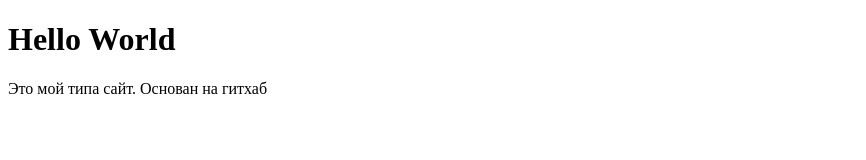
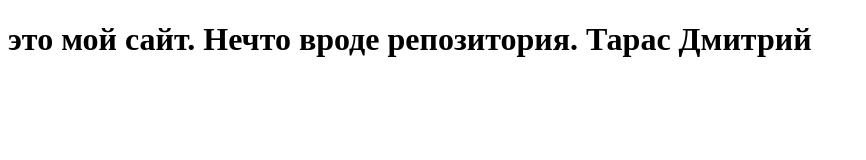
Before and after one commit to wellbiz/wellbiz.github.io, a plain HTML site: page index.html in a window 1280 px wide. Shown: the whole page, without its empty margins (0-866 px from the left). Drawn offline with Linux system fonts and the light colour scheme.

Commit message:
Update text

```diff
--- a/index.html
+++ b/index.html
@@ -1,7 +1,7 @@
 <!DOCTYPE html>
 <html>
 <body>
-<h1>Hello World</h1>
-<p>Это мой типа сайт. Основан на гитхаб</p>
+<h1>это мой сайт. Нечто вроде репозитория.
+ Тарас Дмитрий
 </body>
 </html>
```
